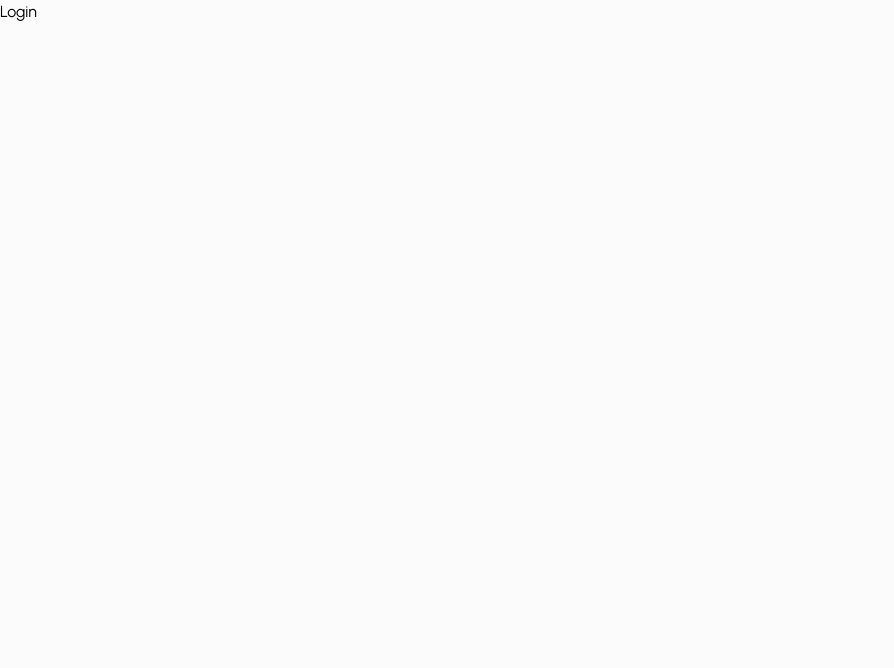
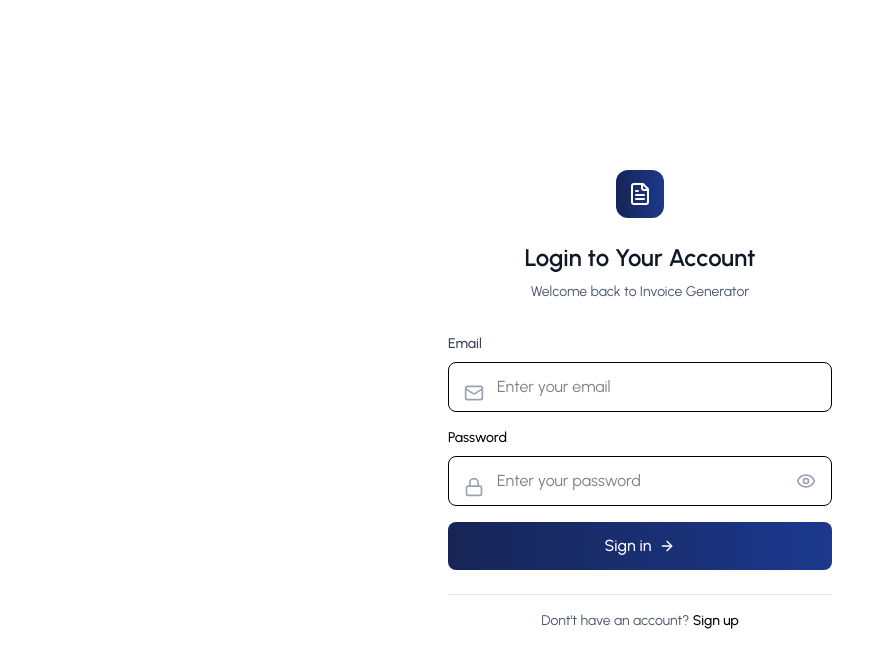
Before and after one commit to FaseehFury/ai-invoice-generator, a React (Vite) app in the folder frontend/invoice-generator/: page /login in a window 1280 px wide. Shown: the top 668 px of the page, without its empty margins (0-894 px from the left). Built offline with nearby package versions, Linux system fonts and the light colour scheme.

Commit message:
our login page finished with its all logic and JWR verfication response from server also coming

```diff
--- a/frontend/invoice-generator/src/pages/Auth/Login.jsx
+++ b/frontend/invoice-generator/src/pages/Auth/Login.jsx
@@ -1,5 +1,268 @@
+import { useNavigate } from "react-router-dom";
+import { useAuth } from "../../context/AuthContext";
+import { useState } from "react";
+import {
+  ArrowRight,
+  Eye,
+  EyeOff,
+  FileText,
+  Loader2,
+  Lock,
+  Mail,
+} from "lucide-react";
+import { validateEmail, validatePassword } from "../../utils/helper";
+import axiosInstance from "../../utils/axiosInstance";
+import { API_PATHS } from "../../utils/apiPaths";
+
 const Login = () => {
-  return <div>Login</div>;
+  const { login } = useAuth();
+  const navigate = useNavigate();
+
+  const [formData, setFormData] = useState({
+    email: "",
+    password: "",
+  });
+
+  const [showPassword, setShowPassword] = useState(false);
+  const [isLoading, setIsLoading] = useState(false);
+  const [error, setError] = useState("");
+  const [success, setSuccess] = useState("");
+  const [fieldErrors, setFieldErrors] = useState({
+    email: "",
+    password: "",
+  });
+
+  const [toucehed, setTouched] = useState({
+    email: false,
+    password: false,
+  });
+
+  const handleInputChange = (e) => {
+    const { name, value } = e.target;
+    setFormData((prev) => ({ ...prev, [name]: value }));
+
+    //Real-time validation
+    if (toucehed[name]) {
+      const newFieldErrors = { ...fieldErrors };
+      if (name === "email") {
+        newFieldErrors.email = validateEmail(value);
+      } else if (name === "password") {
+        newFieldErrors.password = validatePassword(value);
+      }
+      setFieldErrors(newFieldErrors);
+    }
+  };
+
+  const handleBlur = (e) => {
+    const { name } = e.target;
+    setTouched((prev) => ({
+      ...prev,
+      [name]: true,
+    }));
+
+    //Validate on blue
+    const newFieldErrors = { ...fieldErrors };
+
+    if (name === "email") {
+      newFieldErrors.email = validateEmail(formData.email);
+    } else if (name === "password") {
+      newFieldErrors.password = validatePassword(formData.password);
+    }
+    setFieldErrors(newFieldErrors);
+  };
+
+  const isFormValid = () => {
+    const emailError = validateEmail(formData.email);
+    const passwordError = validatePassword(formData.password);
+    return !emailError && !passwordError && formData.email && formData.password;
+  };
+
+  const handleSubmit = async () => {
+    //Validate all fields before submission
+    const emailError = validateEmail(formData.email);
+    const passwordError = validatePassword(formData.password);
+
+    if (emailError || passwordError) {
+      setFieldErrors({
+        email: emailError,
+        password: passwordError,
+      });
+      setTouched({
+        email: true,
+        password: true,
+      });
+      return;
+    }
+    setIsLoading(true);
+    setError("");
+    setSuccess("");
+
+    try {
+      const respone = await axiosInstance.post(API_PATHS.AUTH.LOGIN, formData);
+      if (respone.status === 200) {
+        const { token } = respone.data;
+
+        if (token) {
+          setSuccess("Login successfull");
+          login(respone.data, token);
+
+          //Redirect based on role
+          setTimeout(() => {
+            window.location.href = "/dashboard";
+          }, 2000);
+        }
+      } else {
+        setError(respone.data.message || "Invalid crendentials");
+      }
+    } catch (err) {
+      if (err.respone && err.respone.data && err.respone.data.message) {
+        setError(err.respone.data.message);
+      } else {
+        setError(err.respone.data.message);
+      }
+    } finally {
+      setIsLoading(false);
+    }
+  };
+
+  return (
+    <div className="min-h-screen bg-white flex items-center justify-center px-4">
+      <div className="w-full max-w-sm">
+        {/* Header */}
+        <div className="text-center mb-8">
+          <div className="w-12 h-12 bg-gradient-to-r from-blue-950 to-blue-900 rounded-xl mx-auto mb-6 flex items-center justify-center">
+            <FileText className="w-6 h-6 text-white" />
+          </div>
+          <h1 className="text-2xl font-semibold text-gray-900 mb-2">
+            Login to Your Account
+          </h1>
+          <p className="text-gray-600 text-sm">
+            Welcome back to Invoice Generator
+          </p>
+        </div>
+
+        {/* Form */}
+
+        <div className="space-y-4">
+          {/* Email */}
+          <div>
+            <label className="block text-sm font-medium text-gray-700 mb-2">
+              Email
+            </label>
+            <div className="relative">
+              <Mail className="absolute left-4 top-1/2 transform -translate-y-1 text-gray-400 w-5 h-5" />
+
+              <input
+                type="email"
+                name="email"
+                required
+                value={formData.email}
+                onChange={handleInputChange}
+                onBlur={handleBlur}
+                className={`w-full  pl-12 pr-4 py-3 border rounded-lg focus:ring-2 focus:border-transparent outline-none transition-all ${
+                  fieldErrors.email && toucehed.email
+                    ? "border-red-300 focus:ring-red-500"
+                    : "border-hray-300 focus:ring-bllack"
+                }`}
+                placeholder="Enter your email"
+              />
+            </div>
+            {fieldErrors.email && toucehed.email && (
+              <p className="mt-1 text-sm text-red-600">{fieldErrors.email}</p>
+            )}
+          </div>
+
+          {/* password */}
+          <div>
+            <label className="block text-sm font-medium text-hray-700 mb-2">
+              Password
+            </label>
+            <div className="relative">
+              <Lock className="absolute left-4 top-1/2 transform -translate-y-1 text-gray-400 w-5 h-5" />
+              <input
+                name="password"
+                type={showPassword ? "text" : "password"}
+                required
+                value={formData.password}
+                onChange={handleInputChange}
+                onBlur={handleBlur}
+                className={`w-full pl-12 pr-12 py-3 border rounded-lg focus:ring-2 focus:border-transparent outline-none transition-all ${
+                  fieldErrors.password && toucehed.password
+                    ? "border-red-300 focus:ring-red-500"
+                    : "border-hray-300 focus:ring-bllack"
+                }`}
+                placeholder="Enter your password"
+              />
+
+              <button
+                type="button"
+                onClick={() => setShowPassword(!showPassword)}
+                className="absolute right-4 top-1/2 -translate-y-1/2 text-gray-400 hover:text-gray-600 transition-colors"
+              >
+                {showPassword ? (
+                  <EyeOff className="w-5 h-5" />
+                ) : (
+                  <Eye className="w-5 h-5" />
+                )}
+              </button>
+            </div>
+            {fieldErrors.password && toucehed.password && (
+              <p className="mt-1 text-sm text-red-600">
+                {fieldErrors.password}
+              </p>
+            )}
+          </div>
+
+          {/* Error/Success Messages */}
+
+          {error && (
+            <div className="p-3 bg-red-50 border-red-200 rounded-lg">
+              <p className="text-red-600 text-sm">{error}</p>
+            </div>
+          )}
+
+          {success && (
+            <div className="p-3 bg-green-50 border border-green-200 rounded-lg">
+              <p className="text-green-600 text-sm">{success}</p>
+            </div>
+          )}
+
+          {/* Sign In Button */}
+
+          <button
+            onClick={handleSubmit}
+            disabled={isLoading || !isFormValid}
+            className="w-full bg-gradient-to-r from-blue-950 to-blue-900 text-white py-3 px-4 rounded-lg font-medium hover:bg-gray-800 disabled:bg-gray-300 disabled::cursor-not-allowed transition-colors flex items-center justify-center group"
+          >
+            {isLoading ? (
+              <>
+                <Loader2 className="w-4 h-4 mr-2 animate-spin" />
+                Signing in...
+              </>
+            ) : (
+              <>
+                Sign in
+                <ArrowRight className="w-4 h-4 ml-2 group-hover:translate-x-1 transition-transform" />
+              </>
+            )}
+          </button>
+        </div>
+
+        {/* Footer */}
+        <div className="mt-6 pt-4 border-t border-gray-200 text-center">
+          <p className="text-sm text-gray-600">
+            Dont't have an account?{" "}
+            <button
+              className="text-black font-medium hover:underline"
+              onClick={() => navigate("/signup")}
+            >
+              Sign up
+            </button>
+          </p>
+        </div>
+      </div>
+    </div>
+  );
 };
 
 export default Login;
--- a/frontend/invoice-generator/src/utils/helper.js
+++ b/frontend/invoice-generator/src/utils/helper.js
@@ -0,0 +1,12 @@
+export const validateEmail = (email) => {
+  const emailRegex = /^[^\s@]+@[^\s@]+\.[^\s@]+$/;
+  if (!email) return "Email is required";
+  if (!emailRegex.test(email)) return "Please enter a valid email address";
+  return "";
+};
+
+export const validatePassword = (password) => {
+  if (!password) return "Password is required";
+  if (password.length < 6) return "Password must be at least 6 characters";
+  return "";
+};
```
